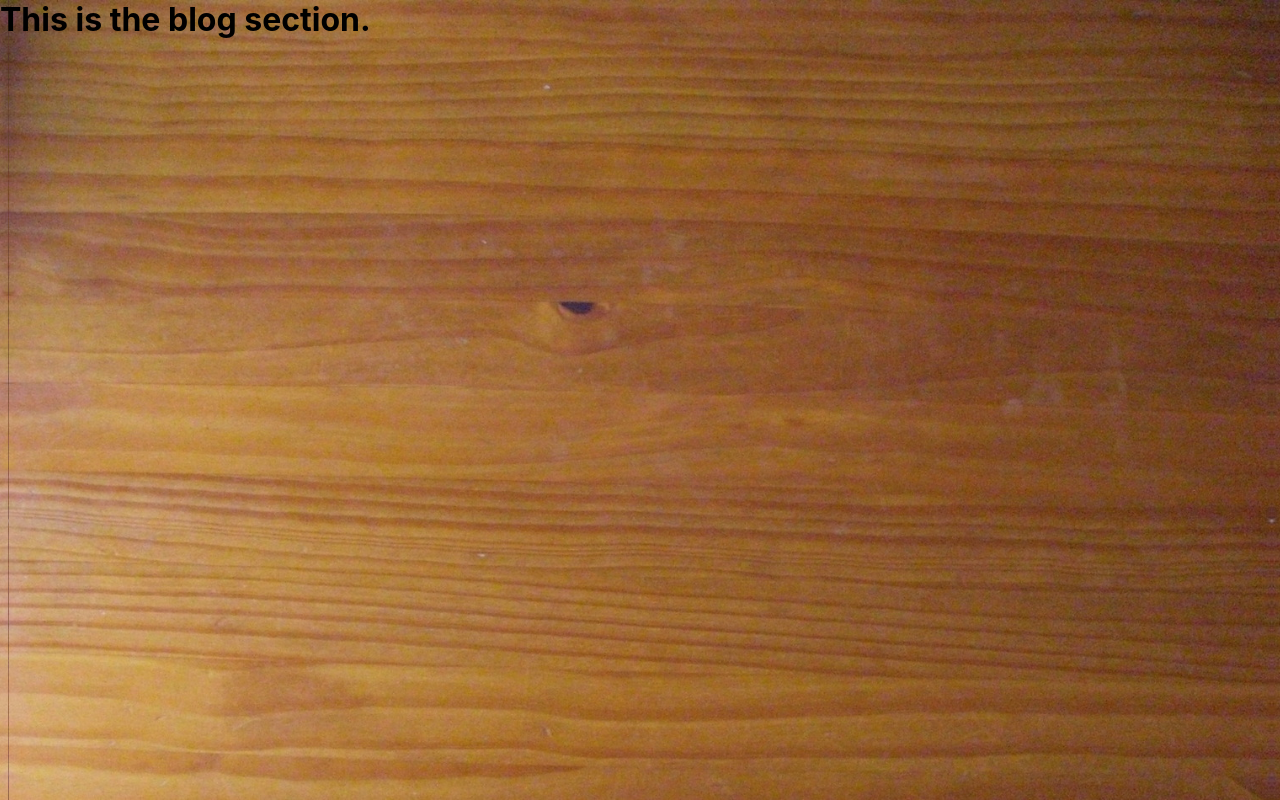
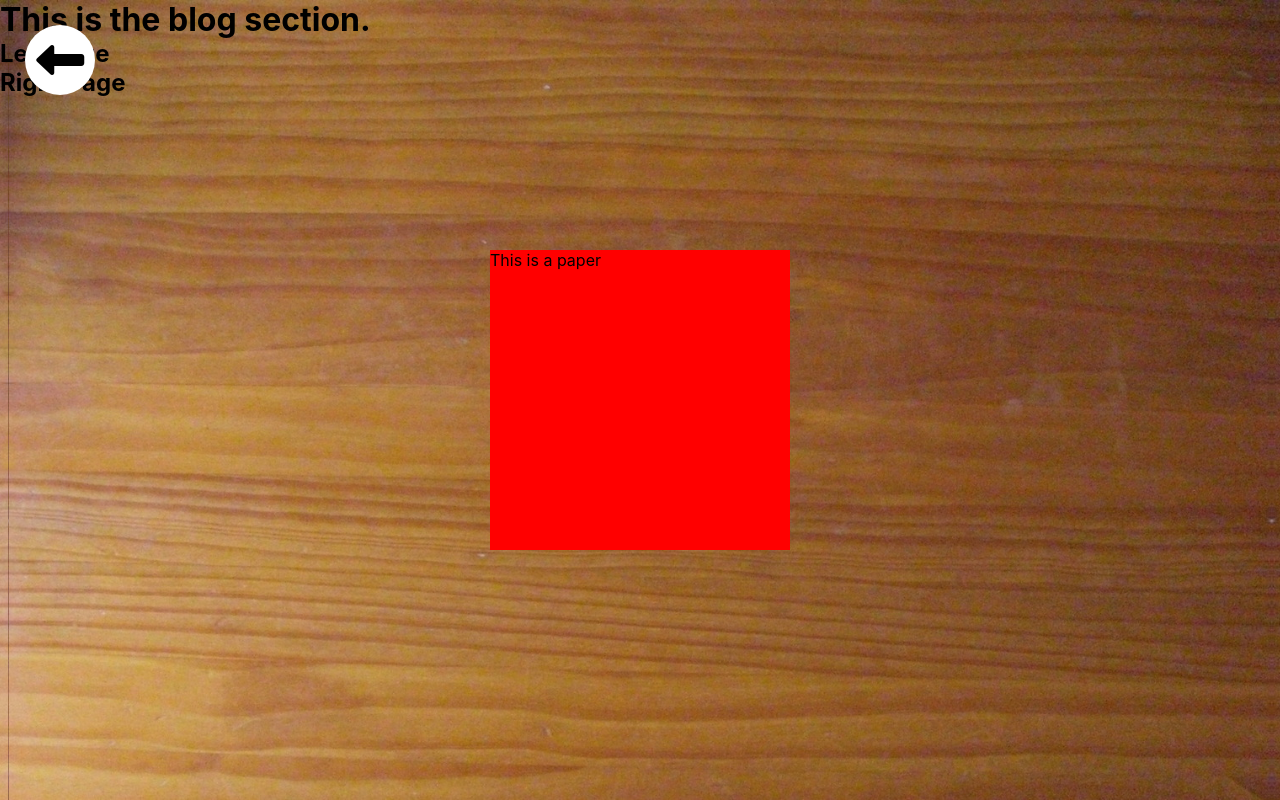
Before and after one commit to sotobry/personal-website-2, a React (Create React App) app in the folder my-app/: page /blog in a window 1280 px wide. Built offline with nearby package versions, Linux system fonts and the light colour scheme.

Commit message:
Creates a BulletJournalPaper component.

```diff
--- a/my-app/src/App.js
+++ b/my-app/src/App.js
@@ -6,6 +6,7 @@ import { Switch, Route } from 'react-router-dom';
 import { HomeView } from './views/HomeView';
 import { EducationView } from './views/EducationView';
 import { ProjectsView } from './views/ProjectsView';
+import { BlogView } from './views/BlogView';
 
 const App = () => {
   return (
@@ -22,7 +23,7 @@ const App = () => {
             <ProjectsView scale={0.4} />
           </Route>
           <Route exact path='/blog'>
-            <h1>This is the blog section.</h1>
+            <BlogView />
           </Route>
         </Switch>
       </Desk>
--- /dev/null
+++ b/my-app/src/components/BulletJournalPaper.js
@@ -0,0 +1,19 @@
+import React from 'react';
+import styled from 'styled-components';
+
+const PaperSC = styled.div`
+	width: 300px;
+	height: 300px;
+	background-color: red;
+	position: absolute;
+	top: 0;
+	bottom: 0;
+	right: 0;
+	left: 0;
+	margin: auto auto;
+`;
+
+const BulletJournalPaper = () =>
+	<PaperSC>This is a paper</PaperSC>;
+
+export { BulletJournalPaper }
--- /dev/null
+++ b/my-app/src/views/BlogView.js
@@ -0,0 +1,21 @@
+import React from 'react';
+import { GoBackButton } from '../components/GoBackButton';
+import { BulletJournalPaper } from '../components/BulletJournalPaper';
+
+
+const BlogView = () => {
+
+	return (
+		<>
+			<GoBackButton />
+			<h1>This is the blog section.</h1>
+			<div className='journal'>
+				<div className='leftPage'><h2>Left Page</h2></div>
+				<div className='rightPage'><h2>Right Page</h2></div>
+				<BulletJournalPaper />
+			</div>
+		</>
+	);
+}
+
+export { BlogView };
```
